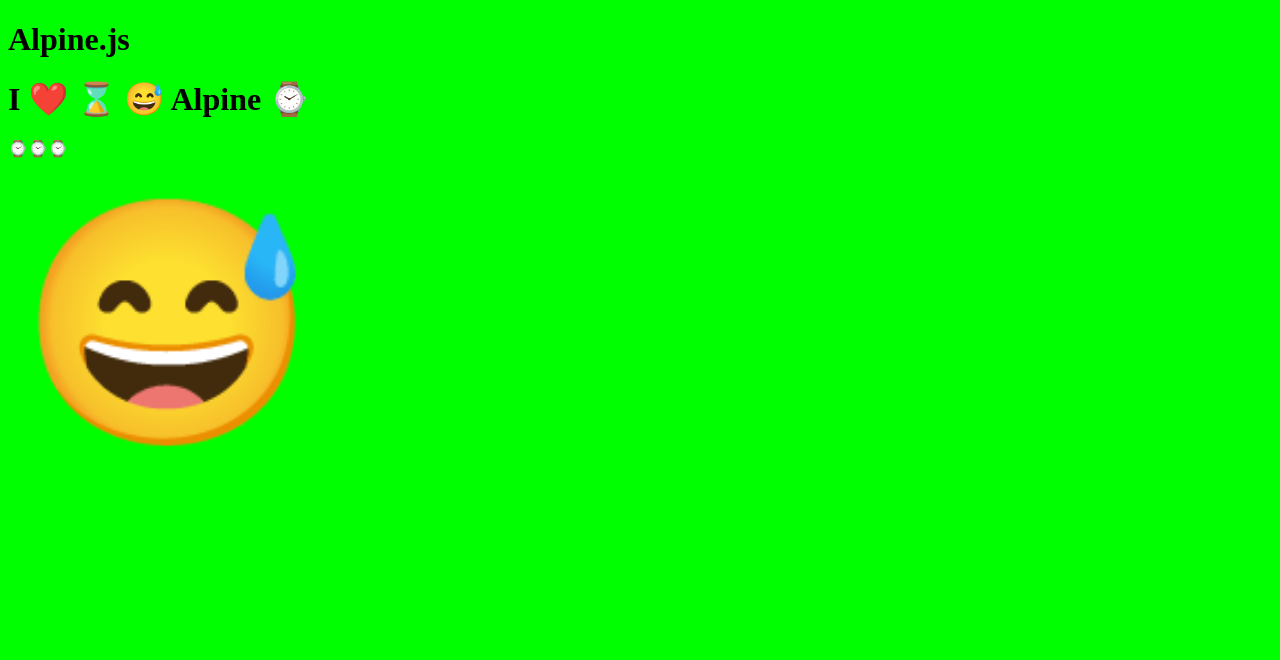
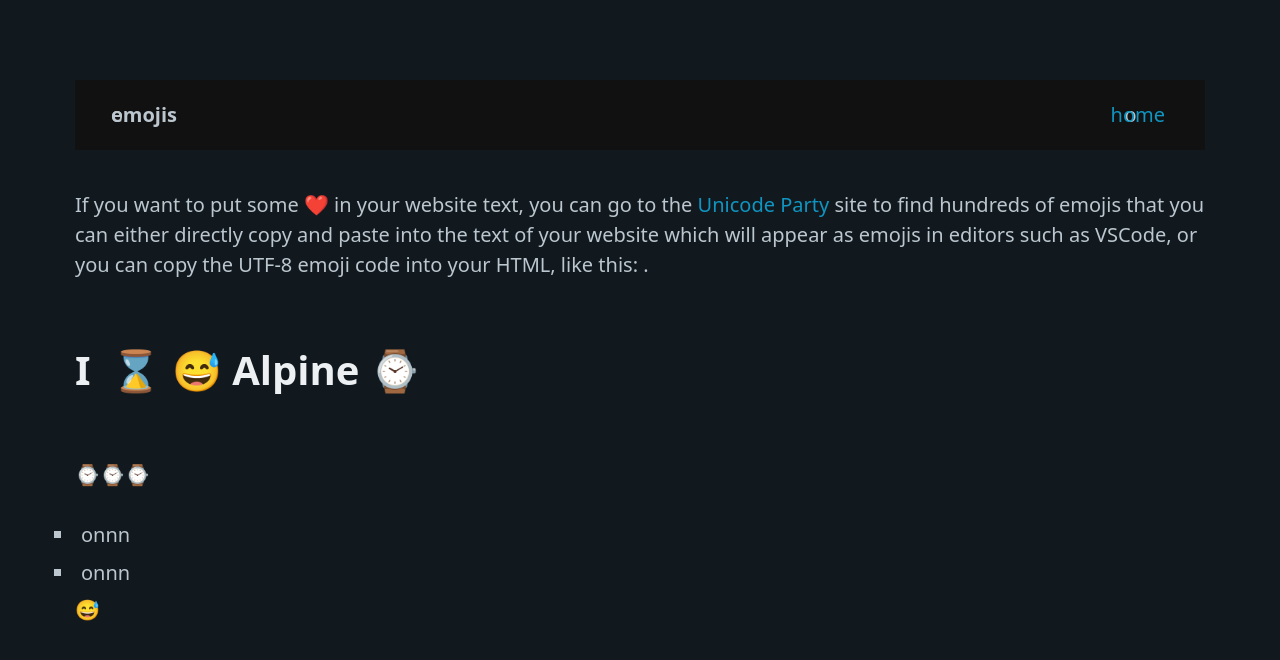
Before and after one commit to edwardtanguay/et044-alpine-site, a plain HTML site: page emojis.html in a window 1280 px wide. Drawn offline with nearby package versions, Linux system fonts and the light colour scheme.

Commit message:
ul list-type not working

```diff
--- a/css/main.scss
+++ b/css/main.scss
@@ -39,3 +39,19 @@
 		font-size: 4rem;
 	}
 }
+
+.pageEmojis {
+	ul {
+		list-style-type: ;
+		padding: 0;
+		margin: 0;
+
+		li {
+			padding-left: 1rem;
+			text-indent: -0.7rem;
+			&:before {
+				content: 'o';
+			}
+		}
+	}
+}
--- a/emojis.html
+++ b/emojis.html
@@ -1,5 +1,6 @@
 <!DOCTYPE html>
-<html lang="en">
+<html lang="en"
+	  data-theme="dark">
 
 <head>
 	<meta charset="UTF-8">
@@ -7,38 +8,36 @@
 		  content="width=device-width, initial-scale=1.0">
 	<script defer
 			src="https://cdn.jsdelivr.net/npm/alpinejs@3.x.x/dist/cdn.min.js"></script>
-	<title>Alpine.js</title>
-	<style>
-		body {
-			background-color: lime;
-		}
-		span {
-			font-size: 15rem;
-			transition: .2s;
-			position: absolute;
-			top: 10px;
-			left: 10px;
-		}
-		div.show {
-			position: relative;
-			width: 100%;
-			height: 29rem;
-		}
-		div.show:hover span {
-			font-size: 16rem;
-			left: 500px;
-		}
-	</style>
+	<link rel="stylesheet"
+		  href="https://cdn.jsdelivr.net/npm/@picocss/pico@1/css/pico.min.css">
+	<link rel="stylesheet"
+		  href="css/main.css">
+	<title>Emojis</title>
 </head>
 
-<body>
-	<h1>Alpine.js</h1>
-	<h1 x-data="{ message: 'I ❤️ ⌛ 😅 Alpine &#8986;' }"
+<body x-data="{count: 0}" class="pageEmojis">
+	<main class="container">
+		<nav>
+			<ul>
+				<li><strong>emojis</strong></li>
+			</ul>
+			<ul>
+				<li><a href="index.html">home</a></li>
+			</ul>
+		</nav>
+		<section>
+	<p>If you want to put some ❤️ in your website text, you can go to the <a href="https://unicode.party" target="_blank">Unicode Party</a> site to find hundreds of emojis that you can either directly copy and paste into the text of your website which will appear as emojis in editors such as VSCode, or you can copy the UTF-8 emoji code into your HTML, like this: .</p>
+	<h1 x-data="{ message: 'I ️ ⌛ 😅 Alpine &#8986;' }"
 		x-text="message"></h1>
 	<p>&#8986;&#8986;&#8986;</p>
+	<ul>
+		<li>nnn</li>
+		<li>nnn</li>
+	</ul>
 	<div class="show">
 		<span>😅</span>
 	</div>
+		</section>
 </body>
 
 </html>
```
Also changed, not shown: index.html (+0 -1 lines), css/main.css, 1 other file.
